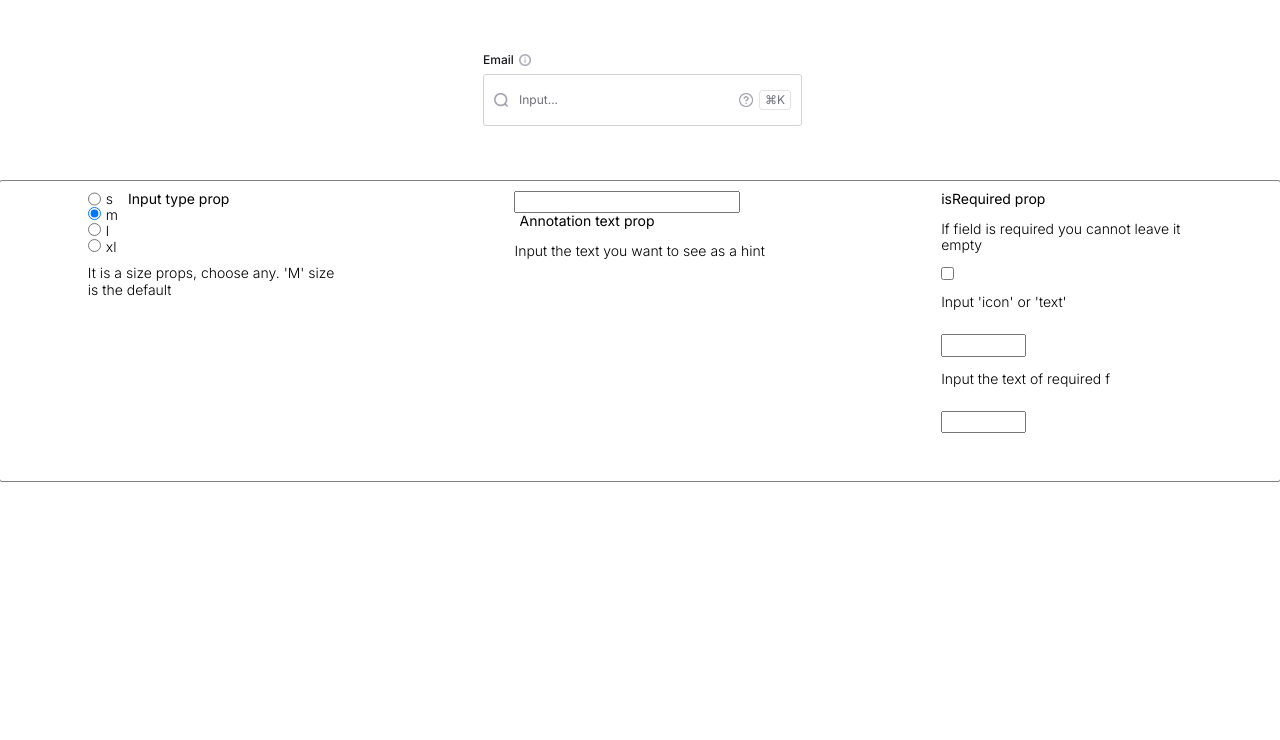
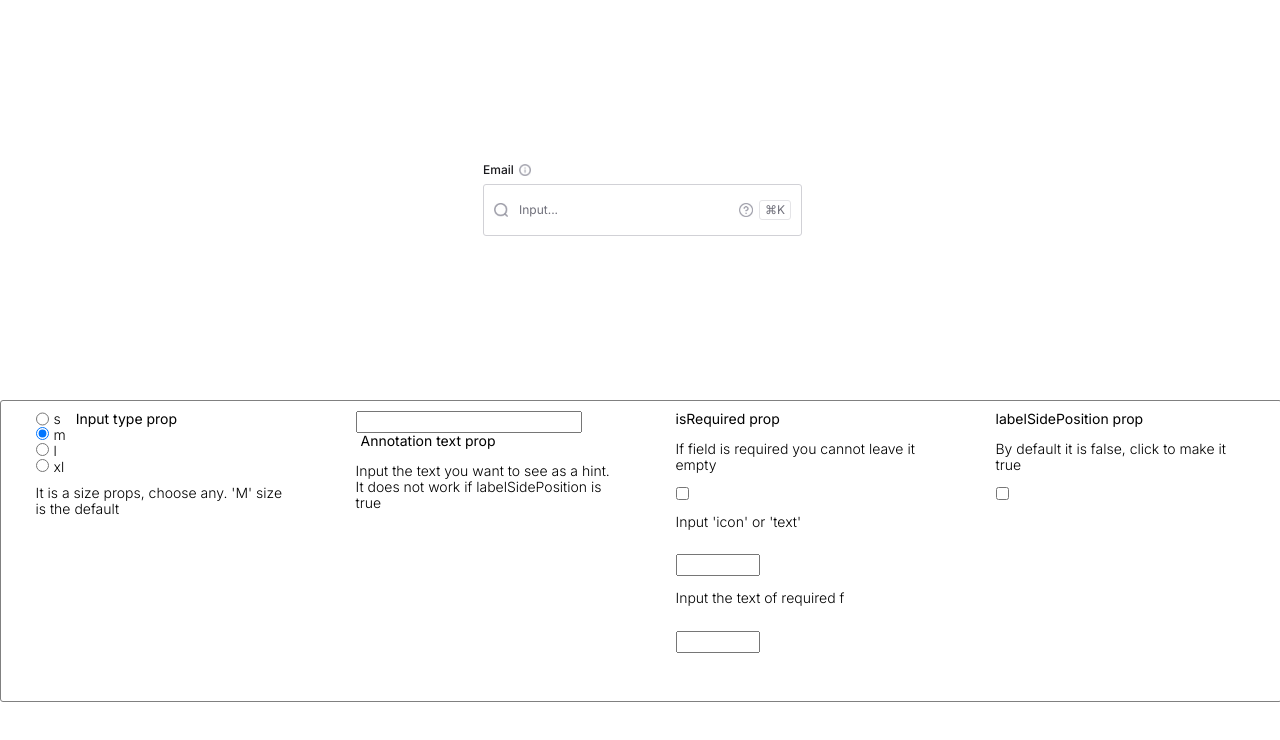
Before and after one commit to haduigon/test-task-lisapet, a React (Create React App) app: page / in a window 1280 px wide. Shown: the top 740 px of the page. Built offline with nearby package versions, Linux system fonts and the light colour scheme.

Commit message:
fixed w & h, added handlers etc

```diff
--- a/src/App.scss
+++ b/src/App.scss
@@ -1,7 +1,7 @@
 .App {
   width: 100vw;
   height: 100vh;
-  // background-color: black;
+  background-color: black;
   display: flex;
   justify-content: center;
   // margin-top: 20%;
@@ -13,9 +13,19 @@ body {
   // background-color: black;
 }
 
+.black {
+  // background-color: black;
+  padding-bottom: 100px;
+  padding-top: 100px;
+  height: 100px;
+  width: 500px;
+}
+
 .control {
   display: flex;
   flex-wrap: wrap;
+  position: fixed;
+  left: 0;
   // width: 25%;
   font-family: Inter, sans-serif;
   font-weight: 300;
--- a/src/App.tsx
+++ b/src/App.tsx
@@ -56,7 +56,7 @@ function App() {
     console.log(props[id], "id", event.target.id);
     setProps((prevState) => ({
       ...prevState,
-      [id]: event.target.value,
+      [id]: event.target.type === 'checkbox' ? event.target.checked : event.target.value,
     }));
   }
 
@@ -71,7 +71,7 @@ function App() {
   return (
     <div>
       {/* <div> */}
-      <div className="ml-5 centered-flex">
+      <div className="ml-5 centered-flex black">
         <InputGroup
           type={props.type}
           label="Email"
@@ -85,7 +85,7 @@ function App() {
           shortKey={true}
           disabled={props.disabled}
           // darkMode={true}
-          // labelSidePosition={true}
+          labelSidePosition={props.labelSidePosition}
         />
       </div>
       {/* </div> */}
@@ -160,7 +160,7 @@ function App() {
           />
           <label htmlFor="annotation" className="mt-10">
             <strong className="ml-5">Annotation text prop</strong>
-            <p> Input the text you want to see as a hint</p>
+            <p> Input the text you want to see as a hint. It does not work if labelSidePosition is true</p>
           </label>
         </div>
 
@@ -194,6 +194,27 @@ function App() {
             />
           </div>
         </div>
+
+
+        <div className="mt-10 ml-5 ww">
+          <div className="labelSidePosition">
+            <strong className="">labelSidePosition prop</strong>
+            <p>By default it is false, click to make it true</p>
+            <input
+              type="checkbox"
+              name="labelSidePosition"
+              // value={!props.isRequired.required}
+              // checked={props.isRequired.required}
+              onChange={(event) => handleProps(event)}
+              className="small"
+            />
+
+          </div>
+        </div>
+
+
+
+
       </div>
     </div>
   );
```
